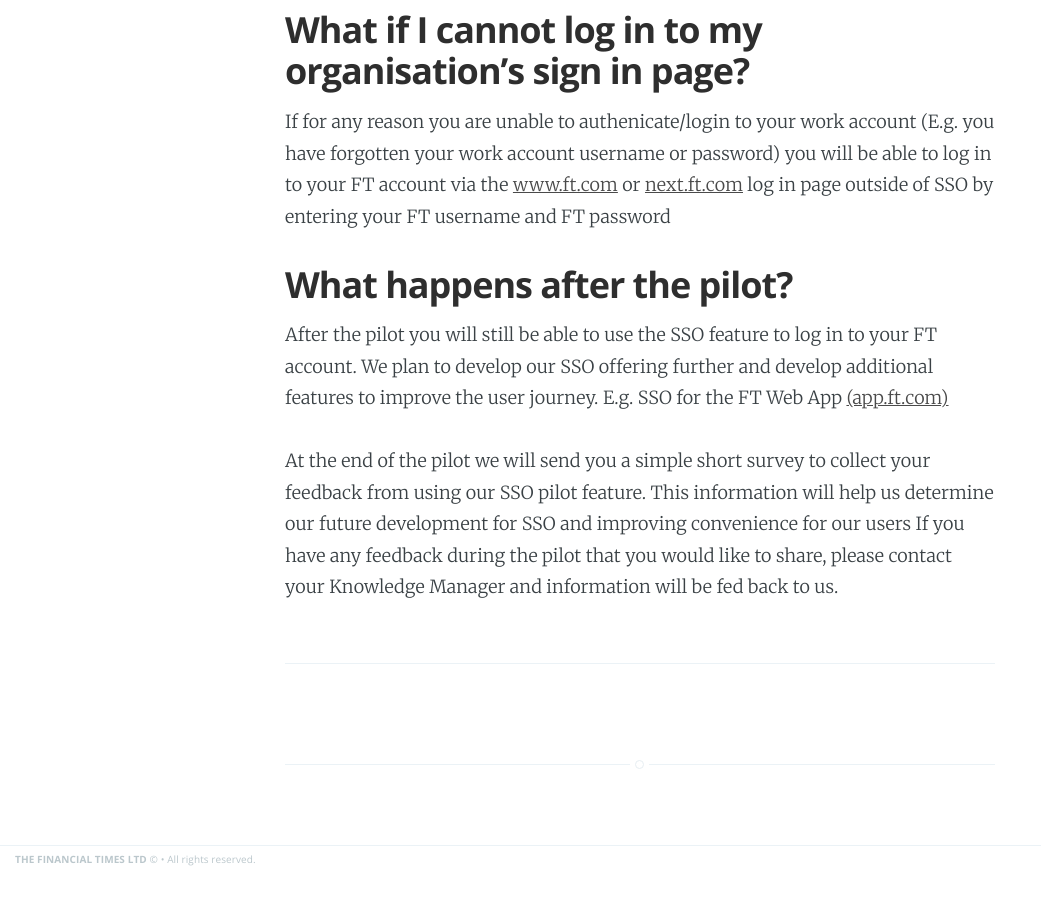
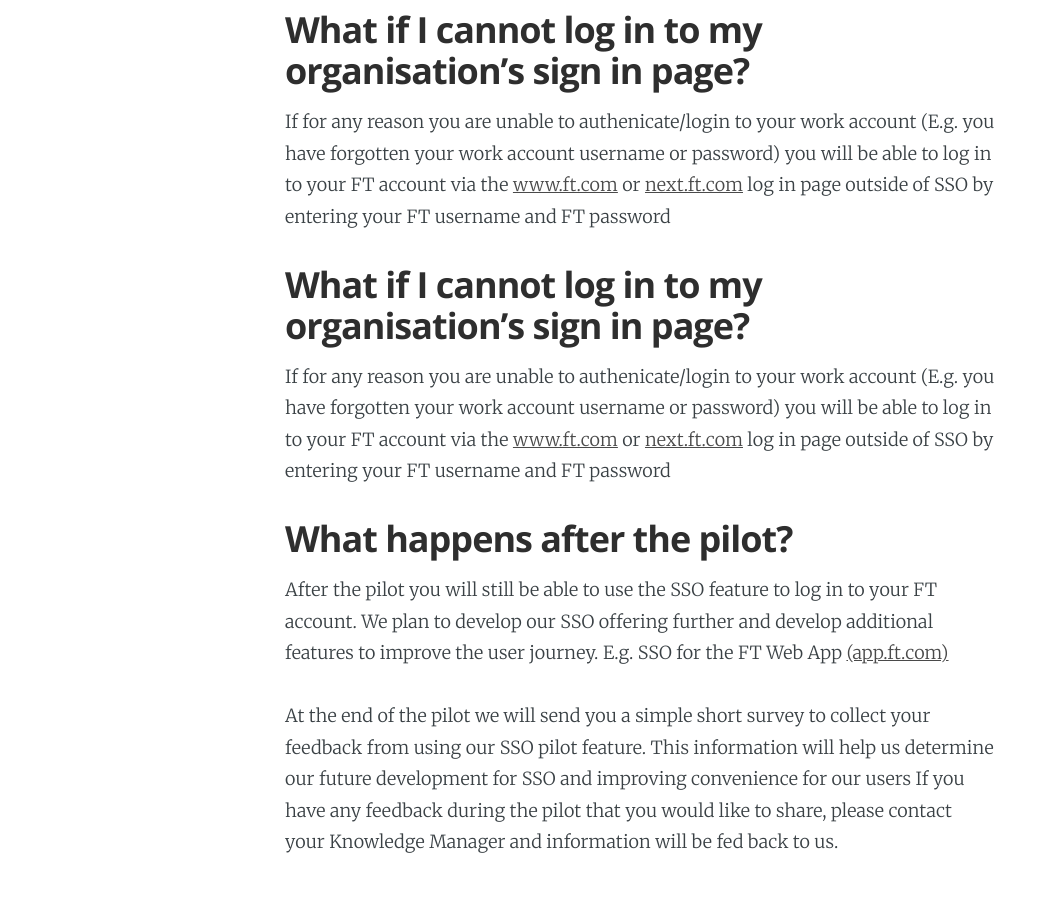
Before and after one commit to Financial-Times/sso-support, a Jekyll site: the page built from _posts/2016-07-19-user-guide-p2p-idp.md, in a window 1280 px wide and 900 px high, scrolled down 4862 px. Shown: the whole window, without its empty margins (0-1041 px from the left). Built offline with Jekyll 4.4.1, drawn with Linux system fonts in a browser that asks for light colours; before the commit the page ends 5735 px from its top, so only the background shows below that.

Commit message:
Update 2016-07-19-user-guide-p2p-idp.md

```diff
--- a/_posts/2016-07-19-user-guide-p2p-idp.md
+++ b/_posts/2016-07-19-user-guide-p2p-idp.md
@@ -83,6 +83,9 @@ For the period of the pilot, we are asking users to visit [www.ft.com](http://ww
 ## What if I cannot log in to my organisation's sign in page?
 If for any reason you are unable to authenicate/login to your work account (E.g. you have forgotten your work account username or password) you will be able to log in to your FT account via the [www.ft.com](http://www.ft.com) or [next.ft.com](https://next.ft.com) log in page outside of SSO by entering your FT username and FT password
 
+## What if I cannot log in to my organisation's sign in page?
+If for any reason you are unable to authenicate/login to your work account (E.g. you have forgotten your work account username or password) you will be able to log in to your FT account via the [www.ft.com](http://www.ft.com) or [next.ft.com](https://next.ft.com) log in page outside of SSO by entering your FT username and FT password
+
 ## What happens after the pilot?
 After the pilot you will still be able to use the SSO feature to log in to your FT account. We plan to develop our SSO offering further and develop additional features to improve the user journey. E.g. SSO for the FT Web App [(app.ft.com)](http://app.ft.com)
 
```
